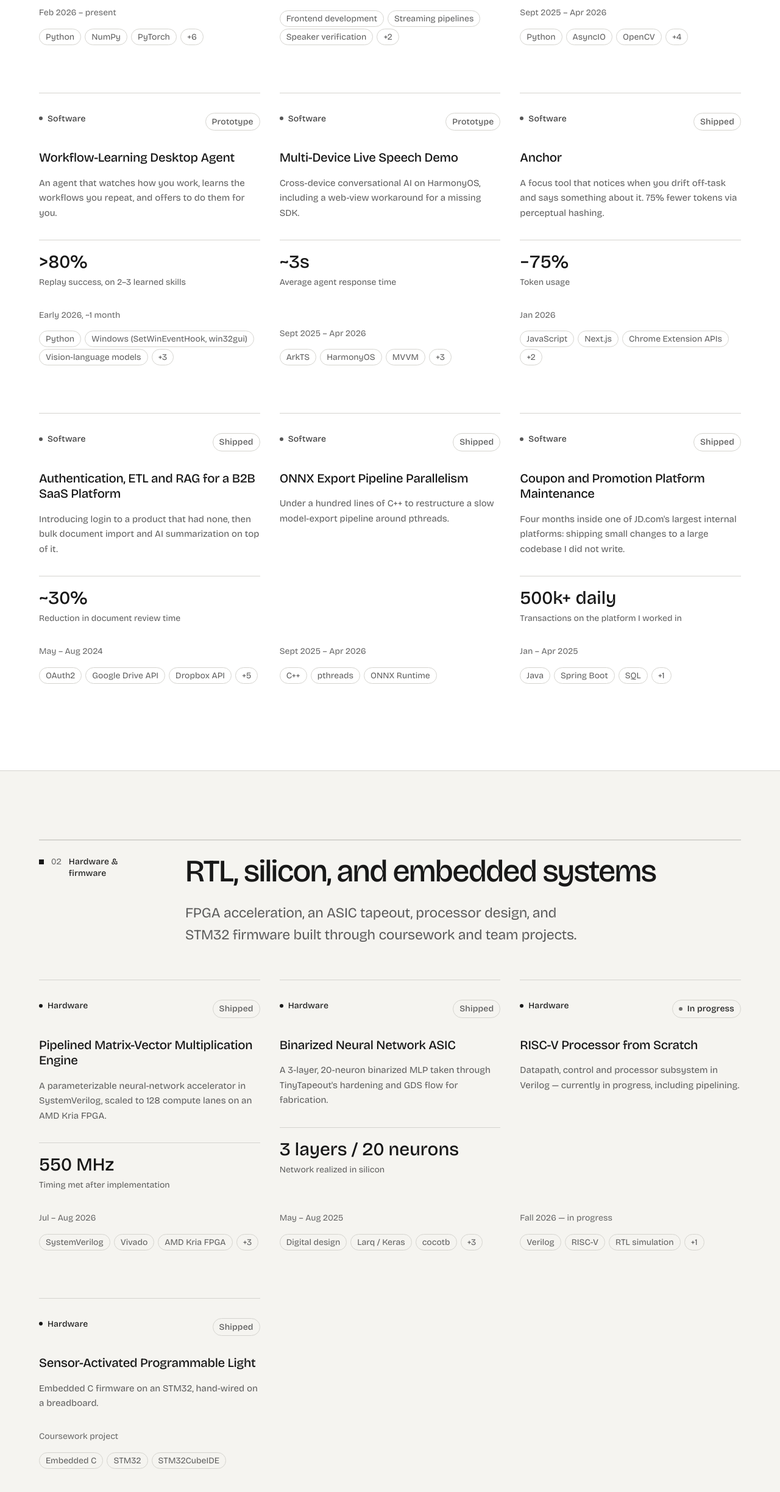
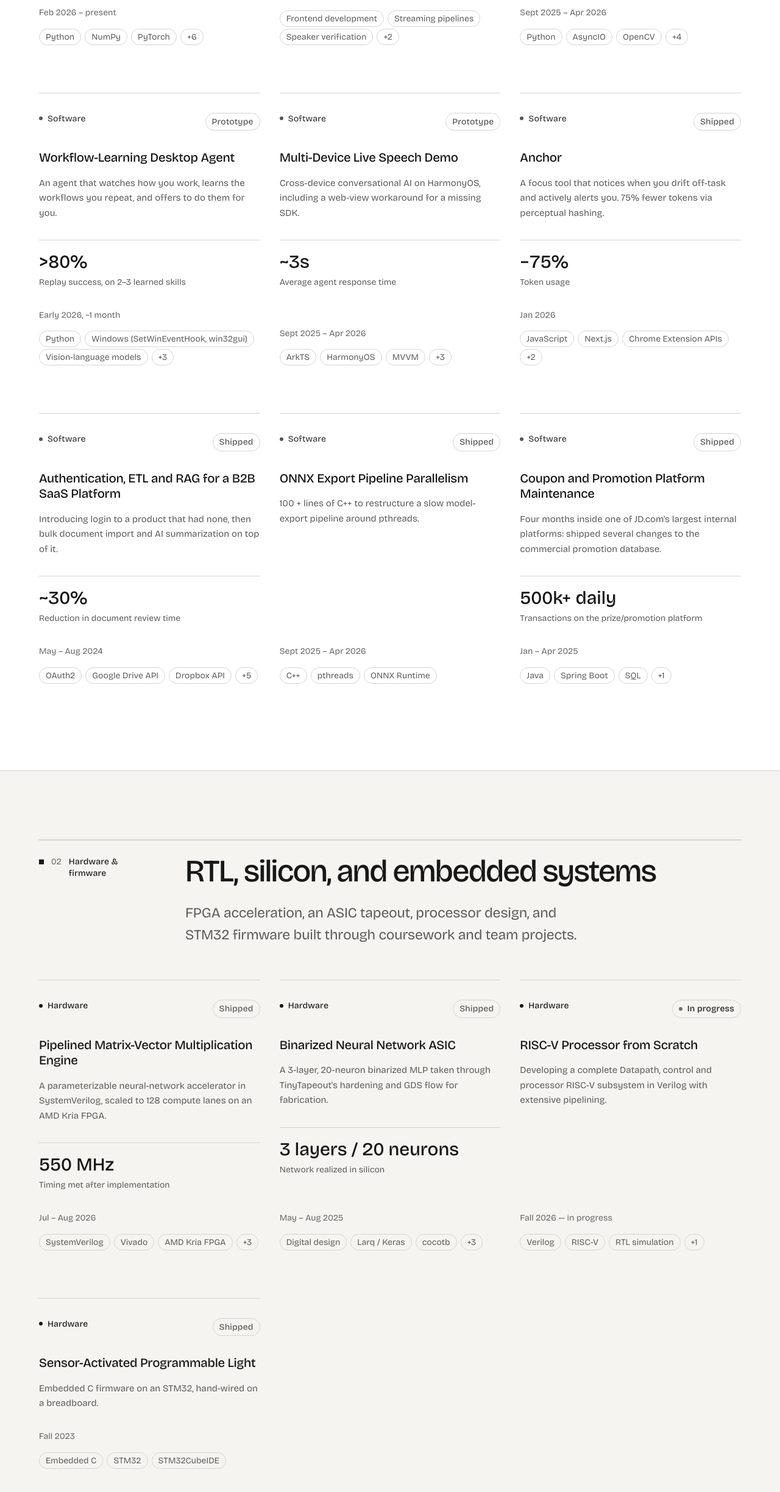
Before and after one commit to Ctr-cv/personal-portfolio, a Next.js app: page /work in a window 1280 px wide. Shown: the part 1376-3822 px from the top of the page at 61% size. Built offline with nearby package versions, Linux system fonts and the light colour scheme.

Commit message:
Vivi: fix up content issues and wording

```diff
--- a/src/app/about/page.tsx
+++ b/src/app/about/page.tsx
@@ -13,7 +13,7 @@ export const metadata: Metadata = {
 };
 
 const bio = [
-  "Hello! My name is Vivi Huang, and I'm a third-year Computer Engineering student at the University of Waterloo. Through my personal time, courseworks and previous co-ops, I have gained extensive experience in full-stack and product development.",
+  "Hello! My name is Vivi Huang, and I'm a third-year Computer Engineering student at the University of Waterloo. Through my personal time, school courses, and previous co-ops, I have gained extensive experience in full-stack and product development.",
   "My recent projects span real-time machine learning, computer vision, FPGA acceleration, and embedded systems. I enjoy work where implementation details matter, from parallelizing a backend service to pipelining registers in an RTL datapath.",
   "I'm constantly driven by curiosity and problem solving, and in hunt for ambitious and technical work. Feel free to contact me for any inquiries!",
 ];
--- a/src/content/about.ts
+++ b/src/content/about.ts
@@ -48,7 +48,7 @@ export const skillGroups: SkillGroup[] = [
     items: [
       { name: "PyTorch", depth: "core" },
       { name: "NumPy", depth: "core", note: "Hand-written LSTM cell and backpropagation" },
-      { name: "Lasso & Cox regression", depth: "exposure", note: "Methods studied for clinical prediction research" },
+      { name: "Lasso & Cox regression", depth: "exposure", note: "Clinical survival prediction & feature selection" },
       { name: "OpenCV", depth: "working" },
       { name: "MediaPipe", depth: "working" },
       { name: "YOLO fine-tuning", depth: "working", note: "98% mAP@50 on a custom class" },
@@ -110,7 +110,7 @@ export const education = {
 export const directions = [
   {
     title: "Independent RTL design",
-    body: "Develop a self-directed design on an FPGA board with a complete verification setup and implementation results.",
+    body: "Develop a RISC-V core design on an AMD FPGA board with a complete verification setup and test suite.",
   },
   {
     title: "Machine learning at the edge",
--- a/src/content/experience.ts
+++ b/src/content/experience.ts
@@ -18,14 +18,13 @@ export const roles: Role[] = [
       "Co-proposed and built a Windows desktop agent that learns repeated user workflows from OS-level event capture and replays them through computer-use tool calls, with fuzzy sliding-window matching over a prefix tree of skills in ChromaDB.",
       "Built the entire frontend for a multi-person voice assistant mode gating replies on voiceprint identity, and cut median response latency from 7–8s to under 3s by running streaming VAD, model inference and TTS concurrently.",
       "Co-built a multi-device live speech demo on HarmonyOS in ArkTS, running LiveKit's JavaScript API inside an ArkWeb web view because no native HarmonyOS SDK existed.",
-      "Restructured a teammate's ONNX model-export pipeline around pthreads in under 100 lines of C++ and debugged the file-generation path.",
+      "Parallelized team's ONNX model-export pipeline around pthreads to fix performance issues and debugged the file-generation path.",
     ],
     beyondCode: [
       "Pitched approaches to my supervisor and to the full twelve-person team in standups, including frontend design proposals and optimizations to existing projects.",
       "Ran design reviews and helped other team members with their own projects.",
       "Managed the team's local agent testing setup on a small 7B model and reported findings back to the team.",
-      "Became a main communicator in several headquarters group chats because I speak Mandarin, recorded demo videos and photography for headquarters leadership, and collected voice data on behalf of other teams. My supervisor remained the primary channel.",
-      "Spent roughly a week writing cloud documentation and repository READMEs so my work could be handed off cleanly.",
+      "Became a main communicator in several headquarters group chats because I speak Mandarin, recorded demo videos and photography for headquarters leadership, and collected voice data on behalf of other teams.",
     ],
     metrics: [
       {
@@ -70,7 +69,7 @@ export const roles: Role[] = [
     contributions: [
       "Used R and Python to explore clinical and gene-expression data drawn from a global collection of 500,000 open-source cancer-research samples.",
       "Gathered research inputs through web scraping and Python-assisted literature review, using Zotero to organize recent medical papers.",
-      "Studied neural-network and statistical prediction procedures, including Lasso and Cox regression, in support of research on model predictions.",
+      "Built automated scrapers to aggregate literature and applied neural-network and statistical prediction procedures, including Lasso and Cox regression, in support of research on model predictions.",
     ],
     metrics: [
       {
@@ -94,10 +93,10 @@ export const roles: Role[] = [
     context:
       "Worked on one of JD.com's largest internal platforms — coupon issuance and promotion eligibility, used by hundreds of marketing employees. Spring Boot, with Redis and Kafka in the stack.",
     contributions: [
-      "Implemented a new form allowing employees to submit coupons and promotions for supervisor review.",
-      "Debugged an edge case causing that form to fail to submit, and added alert notifications for it by reusing an alert object class already used elsewhere in the system — roughly thirty lines covering that case and other product-manager-reported issues.",
+      "Implemented a new coupon/promotion review submission workflow, allowing employees to submit coupons and promotions for supervisor review.",
+      "Debugged an edge case causing that form to fail to submit, and added alert notifications for it by reusing an alert object class already used elsewhere in the system to fix PM-reported issues.",
       "Fixed frontend rendering defects, which accounted for two of the three issues product managers had raised.",
-      "Added database indexes on the paths I was working in.",
+      "Added promotion query paths via target database indexing",
       "Wrote design documents, participated in code review, and worked directly with product managers to drive three platform issues to resolution over four months.",
     ],
     metrics: [
--- a/src/content/projects.hardware.ts
+++ b/src/content/projects.hardware.ts
@@ -200,7 +200,7 @@ export const hardwareProjects: Project[] = [
     slug: "riscv-processor",
     title: "RISC-V Processor from Scratch",
     tagline:
-      "Datapath, control and processor subsystem in Verilog — currently in progress, including pipelining.",
+      "Developing a complete Datapath, control and processor RISC-V subsystem in Verilog with extensive pipelining.",
     discipline: "hardware",
     kind: "Processor design",
     context: "Computer Architecture, University of Waterloo",
@@ -236,7 +236,7 @@ export const hardwareProjects: Project[] = [
     discipline: "hardware",
     kind: "Embedded firmware",
     context: "Coursework",
-    timeframe: "Coursework project",
+    timeframe: "Fall 2023",
     weight: 30,
     featured: false,
     status: "shipped",
--- a/src/content/projects.software.ts
+++ b/src/content/projects.software.ts
@@ -385,7 +385,7 @@ export const softwareProjects: Project[] = [
   {
     slug: "onnx-export-parallelism",
     title: "ONNX Export Pipeline Parallelism",
-    tagline: "Under a hundred lines of C++ to restructure a slow model-export pipeline around pthreads.",
+    tagline: "100 + lines of C++ to restructure a slow model-export pipeline around pthreads.",
     discipline: "software",
     kind: "Systems / C++",
     context: "Huawei Technologies Canada",
@@ -414,7 +414,7 @@ export const softwareProjects: Project[] = [
       "Reduced export runtime and a file-generation path that worked reliably.",
     ],
     limitations: [
-      "Under a hundred lines of C++. My C and C++ are working-level, not expert, and this project is the evidence for that characterization rather than against it.",
+      "100+ lines of C++. My C and C++ are professional level, not expert, and this project is the evidence for that characterization rather than against it.",
       "No measured before-and-after runtime figure, so none is quoted.",
     ],
   },
@@ -423,7 +423,7 @@ export const softwareProjects: Project[] = [
     slug: "anchor",
     title: "Anchor",
     tagline:
-      "A focus tool that notices when you drift off-task and says something about it. 75% fewer tokens via perceptual hashing.",
+      "A focus tool that notices when you drift off-task and actively alerts you. 75% fewer tokens via perceptual hashing.",
     discipline: "software",
     kind: "Chrome extension / hackathon",
     context: "DeltaHacks 12",
@@ -556,7 +556,7 @@ export const softwareProjects: Project[] = [
     slug: "promotions-platform",
     title: "Coupon and Promotion Platform Maintenance",
     tagline:
-      "Four months inside one of JD.com's largest internal platforms: shipping small changes to a large codebase I did not write.",
+      "Four months inside one of JD.com's largest internal platforms: shipped several changes to the commercial promotion database.",
     discipline: "software",
     kind: "Backend maintenance",
     context: "JD.com, Beijing",
@@ -570,7 +570,7 @@ export const softwareProjects: Project[] = [
     metrics: [
       {
         value: "500k+ daily",
-        label: "Transactions on the platform I worked in",
+        label: "Transactions on the prize/promotion platform",
         basis: "inherited-scale",
         note: "This is a property of the platform as I found it, not a result I produced. The same goes for its availability. I am including it because it describes the environment I was operating in — code review standards, blast radius, caution — and for no other reason. It is not an achievement of mine and should never be read as one.",
       },
--- a/src/content/site.ts
+++ b/src/content/site.ts
@@ -17,7 +17,7 @@ export const site = {
   linkedinHandle: "vivi-huang-45254223b",
   resume: "/vivi-huang-resume.pdf",
   location: "Waterloo, Ontario, Canada",
-  languages: "English and Mandarin, both at professional working level",
+  languages: "English and Mandarin (professional), French (Limited)",
   availability: {
     label: "Seeking Winter 2027 co-op",
     detail:
```
